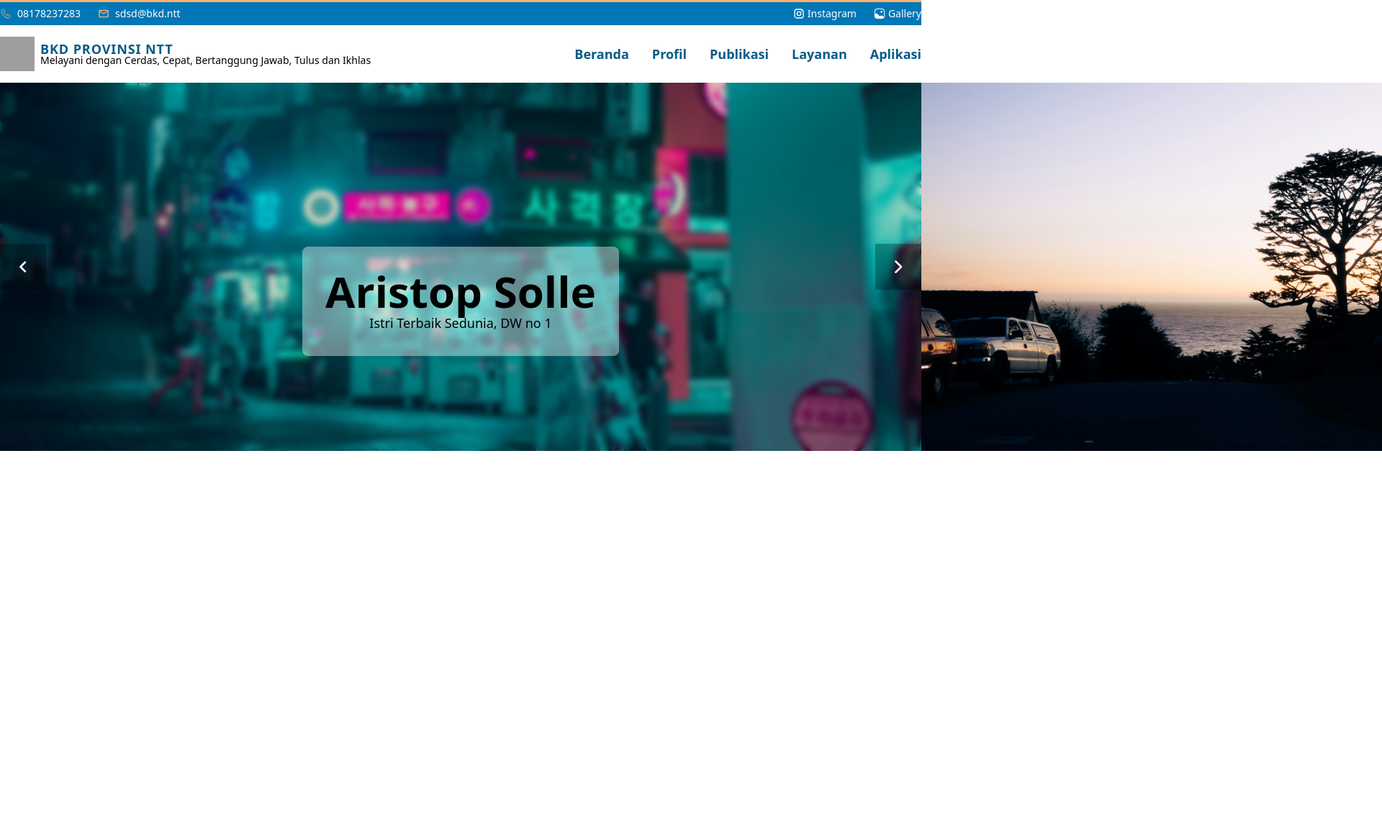
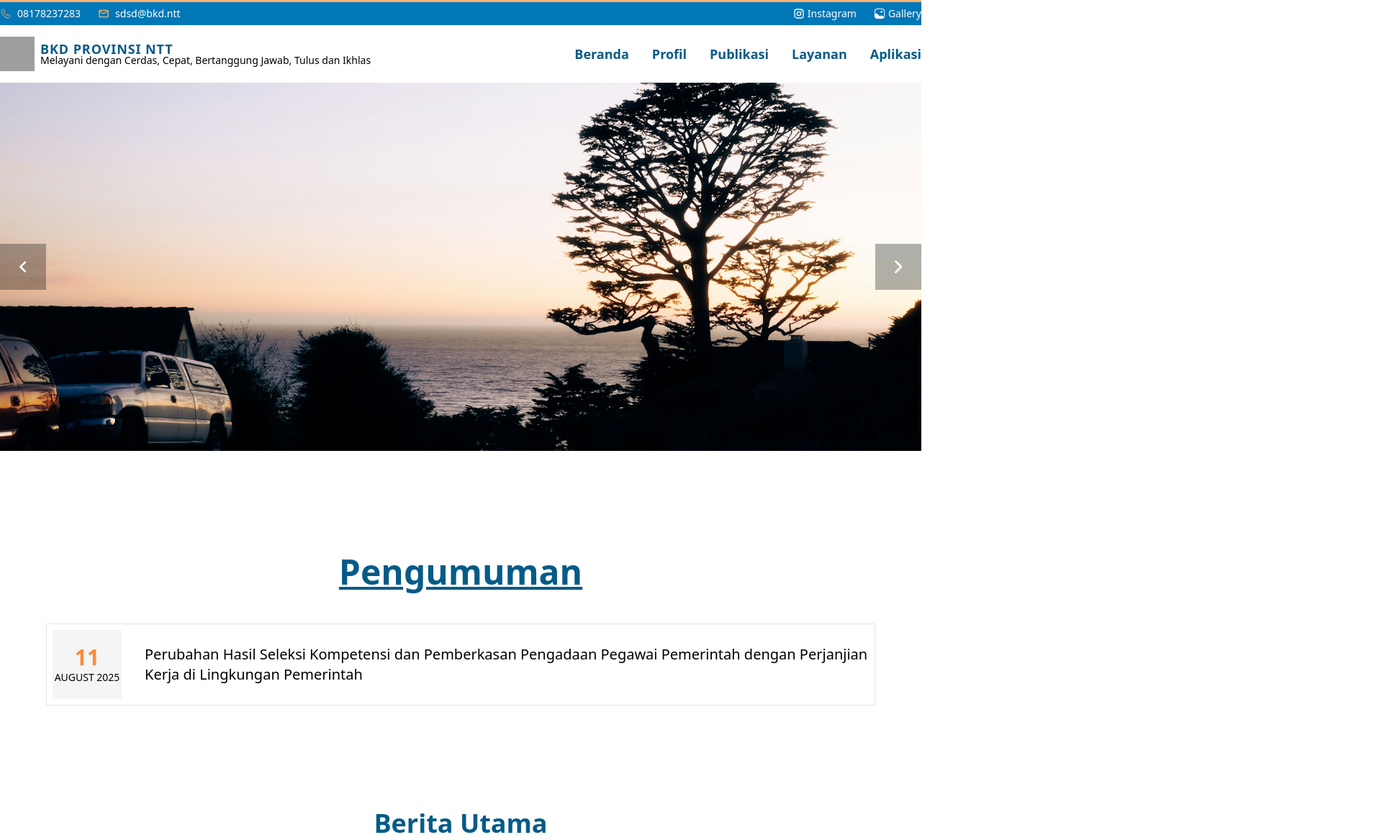
Before and after one commit to below-1/squalid-shepherd, an Astro site: page / in a window 1280 px wide. Shown: the part 1-1169 px from the top of the page at 72% size, 1920 px wide, since content can reach past the window. Built offline with nearby package versions, Linux system fonts and the light colour scheme; Astro itself is replaced by a stand-in of ours; grey boxes are pictures that could not be loaded.

Commit message:
fix carousel ui

```diff
--- /dev/null
+++ b/ngrok.txt
@@ -0,0 +1,10 @@
+NHTRH8C7KB
+42M8UP3H4U
+YTZJF59RWC
+88X7TN2PP4
+X3GD86KE6X
+MFCAAAHKQH
+NET225BYV6
+SZA6PEDKKZ
+B4R8BMV24A
+VKJS23K73B
--- a/package.json
+++ b/package.json
@@ -14,6 +14,7 @@
     "@tailwindcss/vite": "^4.1.11",
     "astro": "^5.12.8",
     "astro-icon": "^1.1.5",
+    "date-fns": "^4.1.0",
     "tailwindcss": "^4.1.11"
   }
 }
--- /dev/null
+++ b/src/components/PengumumanItem.astro
@@ -0,0 +1,30 @@
+---
+
+import { format } from 'date-fns';
+
+type Props = {
+  date: Date;
+  title: string;
+}
+
+const props = Astro.props;
+
+const dayOfMonth = format(props.date, "dd")
+const month = format(props.date, "MMMM")
+const year = format(props.date, "yyyy")
+---
+
+<div class="flex gap-8 items-center border p-2 border-neutral-200">
+  <div class="size-24 shrink-0 flex flex-col">
+    <div
+      class="grow bg-neutral-100 py-4 flex flex-col items-center justify-center"
+    >
+      <p class="text-accent-400 font-bold text-3xl">{dayOfMonth}</p>
+      <p class="uppercase text-sm">{month} {year}</p>
+    </div>
+  </div>
+
+  <div class="text-black text-xl">
+    {props.title}
+  </div>
+</div>
--- a/src/components/carousel/Carousel.astro
+++ b/src/components/carousel/Carousel.astro
@@ -17,7 +17,7 @@ const time = props.time ?? 3 * 1000;
 
 <div
   data-time={time}
-  class="Carousel w-screen relative mx-auto h-128 flex"
+  class="Carousel max-w-screen relative h-128 flex"
 >
   {items.map(item => {
     return typeof item.imageUrl === "string" ? (<CarouselImageItem {...item} />) : (<CarouselPostItem {...item} />)
@@ -105,7 +105,7 @@ const time = props.time ?? 3 * 1000;
         }, time);
       }
 
-      scheduleNextChange();
+      // scheduleNextChange();
     }
     console.log(collection[0]);
 });
--- a/src/components/carousel/CarouselImageItem.astro
+++ b/src/components/carousel/CarouselImageItem.astro
@@ -6,13 +6,17 @@ type Props = ImageLikeItem & { class?: string };
 const { class: className, ...props } = Astro.props;
 ---
 
-<img
-  src={props.imageUrl}
-  data-active={props.active ? "true" : "false"}
+<div
+  data-active={props.active ? 'true' : 'false'}
   class:list={[
-    "CarouselItem w-full object-cover shrink-0 basis-0 transition-[flex-basis] duration-500 ease-in-out",
-    "data-[active=true]:basis-[100vw]",
-    // "data-[active=true]:shrink-0 data-[active=true]:basis-0",
+    "CarouselItem flex transition-[flex-basis] duration-500 ease-in-out overflow-hidden basis-0",
+    // "data-[active=true]:basis-[100vw] data-[active=true]:grow",
+    "data-[active=true]:shrink-0 data-[active=true]:grow data-[active=true]:basis-[100vw]",
     className && ""
   ]}
-/>
+>
+  <img
+    src={props.imageUrl}
+    class="grow object-cover h-full"
+  />
+</div>
--- a/src/pages/index.astro
+++ b/src/pages/index.astro
@@ -1,15 +1,16 @@
 ---
 import Carousel from "../components/carousel/Carousel.astro";
+import PengumumanItem from "../components/PengumumanItem.astro";
 import Layout from "../layouts/Layout.astro";
 
 const carouselItems = [
-	{
-		url: "/foobar",
-		active: false,
-		title: "Aristop Solle",
-		subtitle: "Istri Terbaik Sedunia, DW no 1",
-		image: "/images/carousel-4.jpg",
-	},
+	// {
+	// 	url: "/foobar",
+	// 	active: false,
+	// 	title: "Aristop Solle",
+	// 	subtitle: "Istri Terbaik Sedunia, DW no 1",
+	// 	image: "/images/carousel-4.jpg",
+	// },
 	{ imageUrl: "/images/carousel-1.jpg", active: false, description: "asa" },
 	{ imageUrl: "/images/carousel-2.jpg", active: false, description: "asa" },
 	{ imageUrl: "/images/carousel-3.jpg", active: false, description: "asa" }
@@ -26,7 +27,24 @@ const carouselItems = [
 ---
 
 <Layout>
-	<Carousel items={carouselItems} time={10 * 1000} />
+	<div class="mb-24">
+		<Carousel items={carouselItems} time={10 * 1000} />
+	</div>
+	<section class="container lg:max-w-6xl mx-auto my-36">
+		<h1 class="text-primary-800 text-5xl font-bold text-center mb-12 underline">Pengumuman</h1>
+
+		<div class="flex flex-col gap-8">
+
+			<PengumumanItem
+				date={new Date()}
+				title="Perubahan Hasil Seleksi Kompetensi dan Pemberkasan Pengadaan Pegawai Pemerintah dengan Perjanjian Kerja di Lingkungan Pemerintah"
+			/>
+
+		</div>
+	</section>
+	<section class="my-36">
+		<h1 class="text-primary-800 text-4xl font-bold text-center">Berita Utama</h1>
+	</section>
 	<div class="h-128">
 
 	</div>
--- /dev/null
+++ b/src/utils/module.ts
@@ -0,0 +1,3 @@
+export function mod(x: number, n: number) {
+  return ((x % n) + n) % n;
+}
```
Also changed, not shown: pnpm-lock.yaml.
